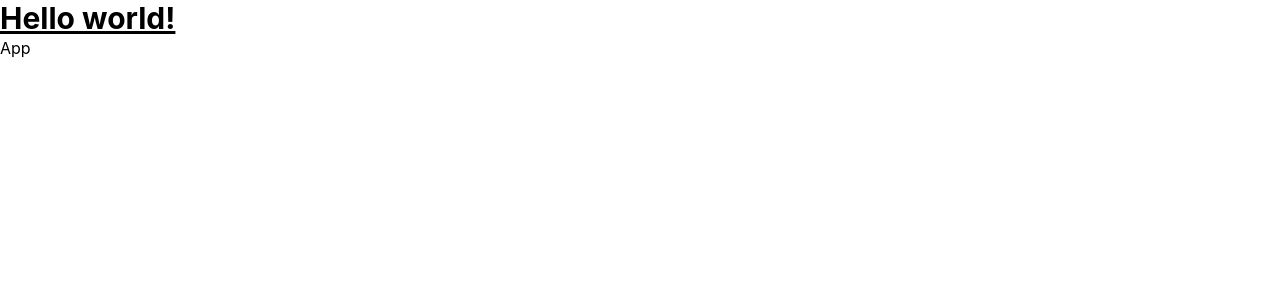
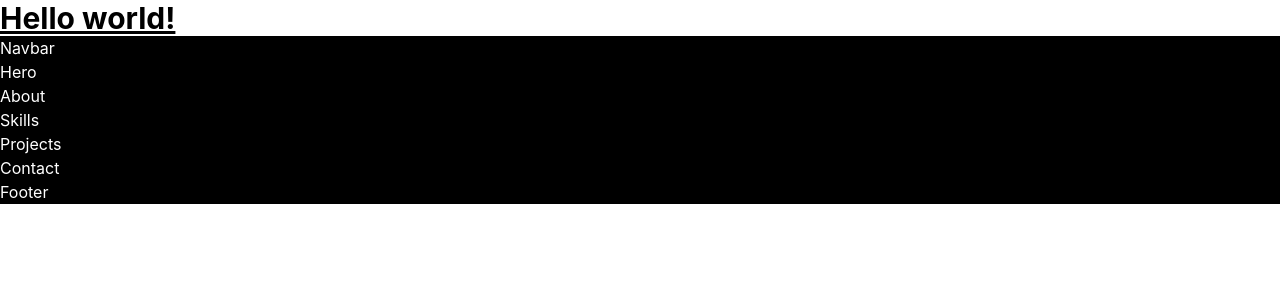
Before and after one commit to rhokeebsanni/RhokeebPortfolio, a React (Vite) app: page / in a window 1280 px wide. Shown: the top 300 px of the page. Built offline with nearby package versions, Linux system fonts and the light colour scheme.

Commit message:
create portfolio sections

```diff
--- a/src/App.tsx
+++ b/src/App.tsx
@@ -1,8 +1,23 @@
+import Navbar from "./components/Navbar";
+import Hero from "./components/Hero";
+import About from "./components/About";
+import Skills from "./components/Skills";
+import Projects from "./components/Projects";
+import Contact from "./components/Contact";
+import Footer from "./components/Footer";
 
-const App = () => {
+function App() {
   return (
-    <div>App</div>
-  )
+    <main className="bg-black text-white">
+      <Navbar />
+      <Hero />
+      <About />
+      <Skills />
+      <Projects />
+      <Contact />
+      <Footer />
+    </main>
+  );
 }
 
-export default App
+export default App;
--- /dev/null
+++ b/src/components/About.tsx
@@ -0,0 +1,8 @@
+
+const About = () => {
+  return (
+    <div>About</div>
+  )
+}
+
+export default About
--- /dev/null
+++ b/src/components/Contact.tsx
@@ -0,0 +1,8 @@
+
+const Contact = () => {
+  return (
+    <div>Contact</div>
+  )
+}
+
+export default Contact
--- /dev/null
+++ b/src/components/Footer.tsx
@@ -0,0 +1,8 @@
+
+const Footer = () => {
+  return (
+    <div>Footer</div>
+  )
+}
+
+export default Footer
--- /dev/null
+++ b/src/components/Hero.tsx
@@ -0,0 +1,8 @@
+
+const Hero = () => {
+  return (
+    <div>Hero</div>
+  )
+}
+
+export default Hero
--- /dev/null
+++ b/src/components/Navbar.tsx
@@ -0,0 +1,8 @@
+
+const Navbar = () => {
+  return (
+    <div>Navbar</div>
+  )
+}
+
+export default Navbar
--- /dev/null
+++ b/src/components/Projects.tsx
@@ -0,0 +1,8 @@
+
+const Projects = () => {
+  return (
+    <div>Projects</div>
+  )
+}
+
+export default Projects
--- /dev/null
+++ b/src/components/Skills.tsx
@@ -0,0 +1,8 @@
+
+const Skills = () => {
+  return (
+    <div>Skills</div>
+  )
+}
+
+export default Skills
--- a/src/index.css
+++ b/src/index.css
@@ -1 +1,10 @@
 @import "tailwindcss";
+
+html {
+  scroll-behavior: smooth;
+}
+
+body {
+  margin: 0;
+  min-height: 100vh;
+}
```
Also changed, not shown: src/data/projects.ts (added), src/types/project.ts (added).
